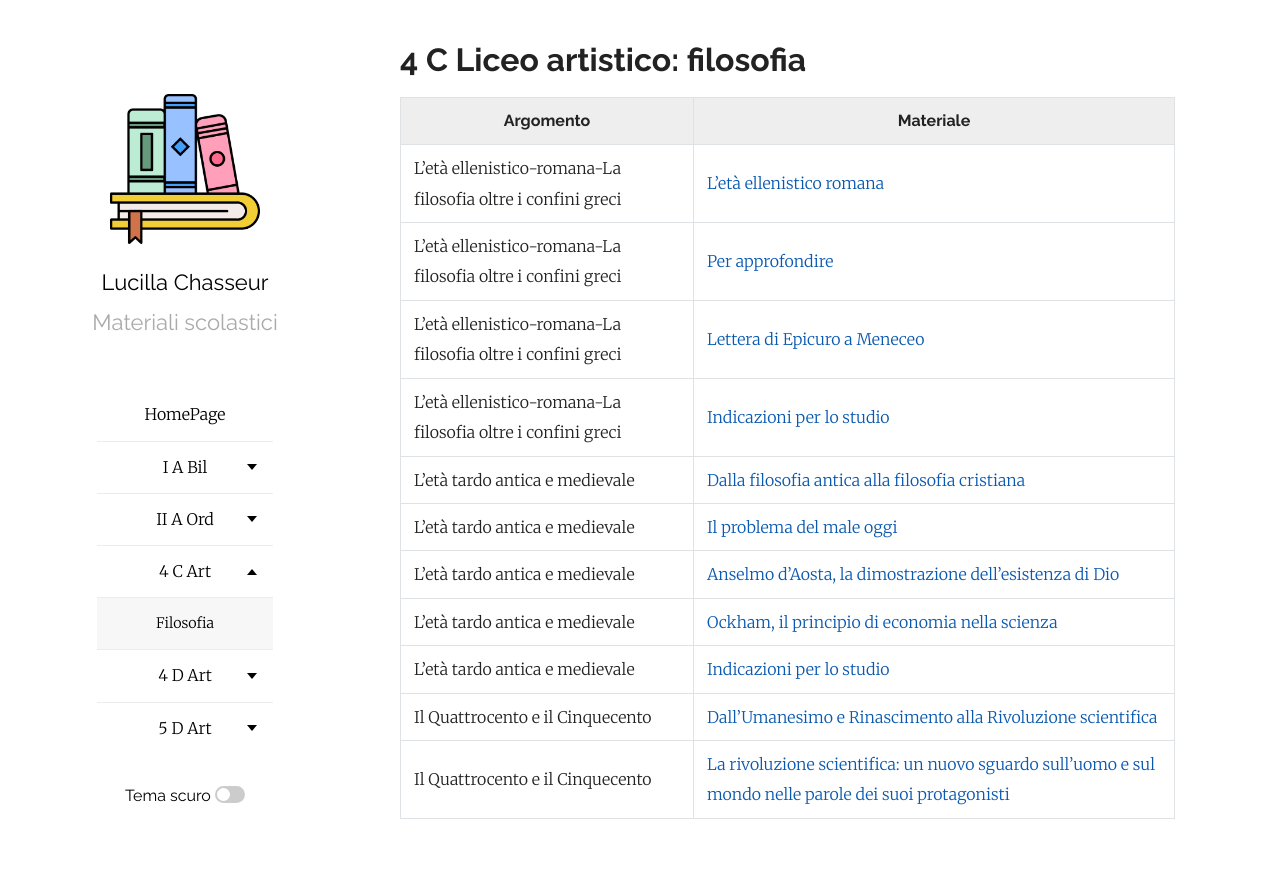
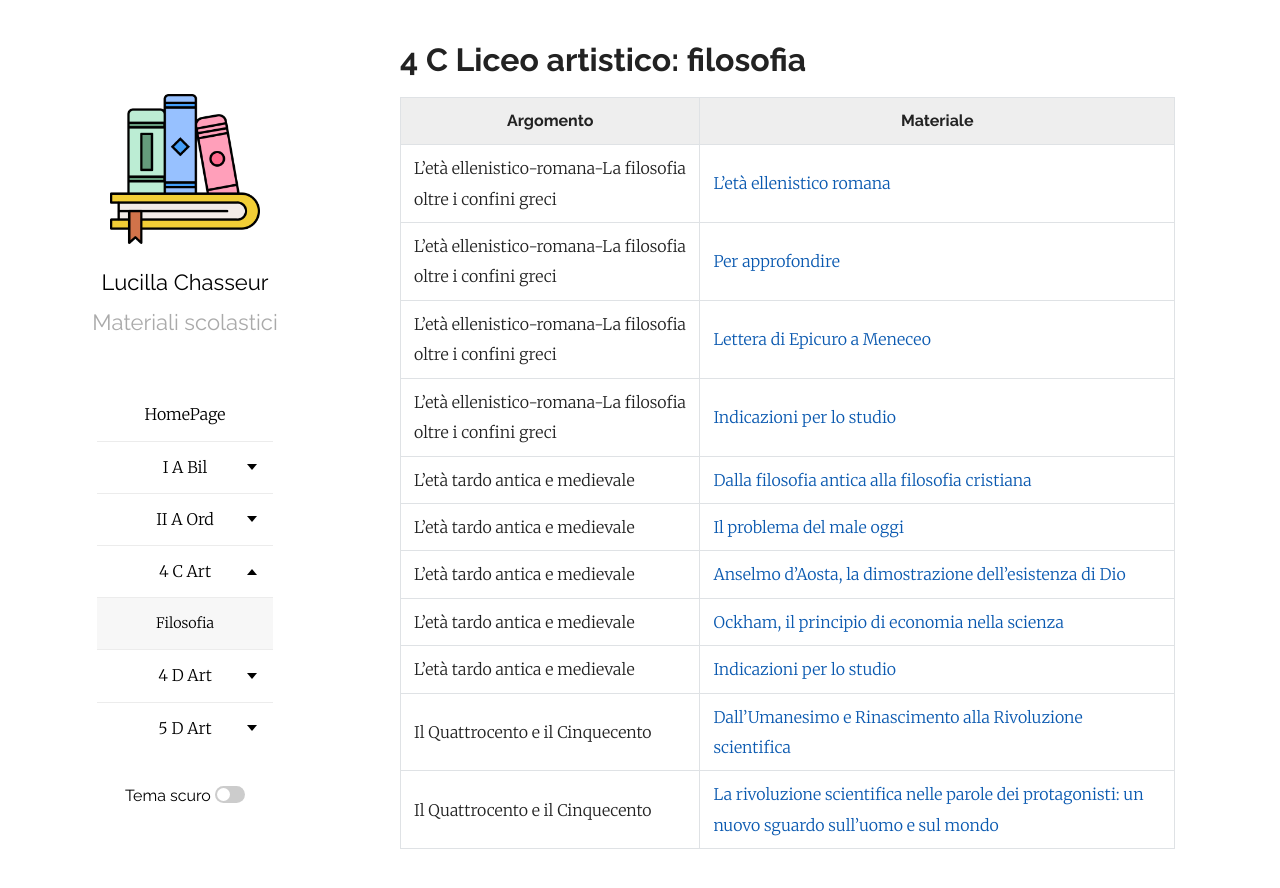
Before and after one commit to efemeridi/efemeridi.github.io, a Jekyll site: the page built from 4c_art_filosofia.md, in a window 1280 px wide. Shown: the top 888 px of the page. Built offline with Jekyll 4.4.1, drawn with Linux system fonts in a browser that asks for light colours; our own code applies the rules of GitHub Pages for plain Markdown files.

Commit message:
Update link description for scientific revolution

```diff
--- a/4c_art_filosofia.md
+++ b/4c_art_filosofia.md
@@ -15,4 +15,4 @@ layout: page
 |L'età tardo antica e medievale|[Ockham, il principio di economia nella scienza](/materiali/4_C_art/filosofia/06_Il_rasoio_di_Occam_e_il_potere_della_semplicità_-_Johnjoe_McFadden_-_Internazionale.pdf/)
 |L'età tardo antica e medievale|[Indicazioni per lo studio](/materiali/4_C_art/filosofia/PROGRAMMI/02_filocristiana_4C_26_programma_testo.pdf/)
 |Il Quattrocento e il Cinquecento|[Dall'Umanesimo e Rinascimento alla Rivoluzione scientifica](/materiali/4_C_art/filosofia/01_FILO_TRA_400_E_500/01_Quattrocento_cinquecento_4_C_artistico.pdf/)
-|Il Quattrocento e il Cinquecento|[La rivoluzione scientifica: un nuovo sguardo sull'uomo e sul mondo nelle parole dei suoi protagonisti]()
+|Il Quattrocento e il Cinquecento|[La rivoluzione scientifica nelle parole dei protagonisti: un nuovo sguardo sull'uomo e sul mondo](/materiali/4_C_art/filosofia/01_FILO_TRA_400_E_500/02_TESTI_RIVOLUZIONE_SCIENTIFICA_AA_VV.pdf/)
```
